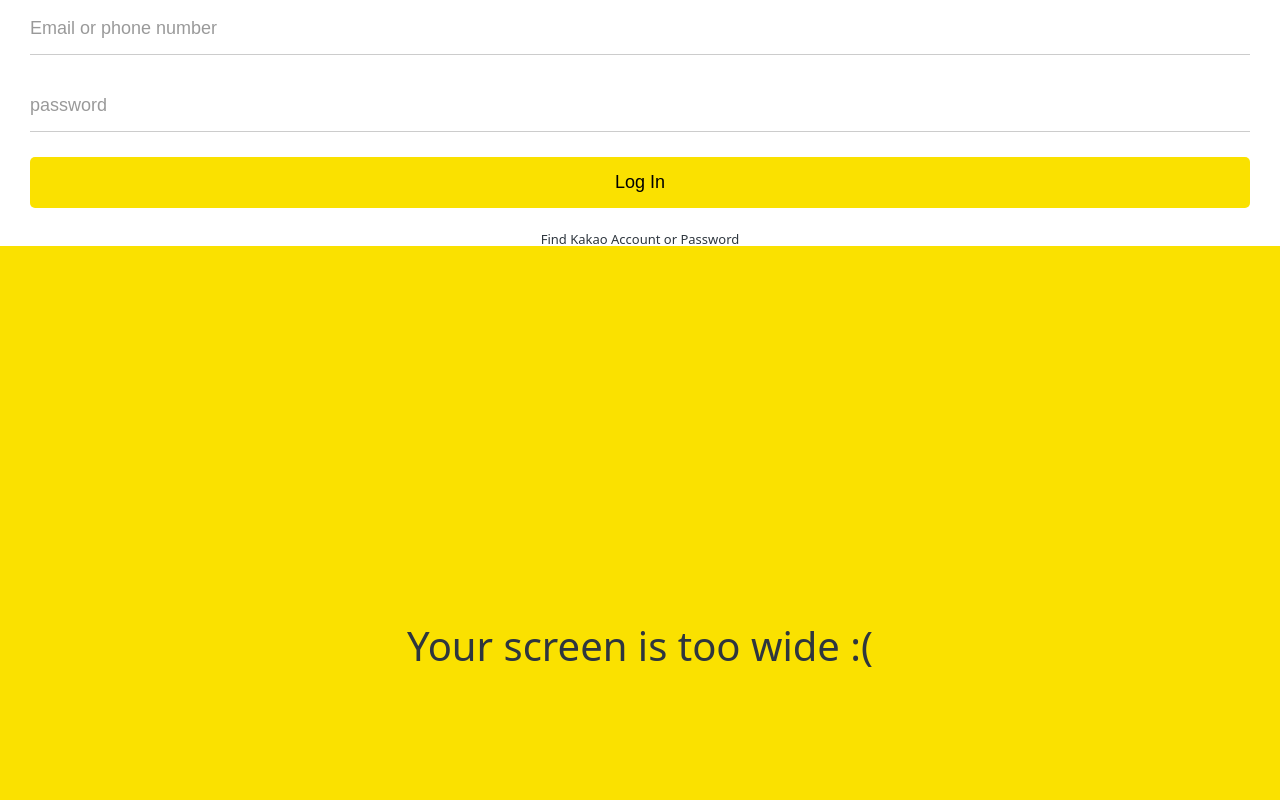
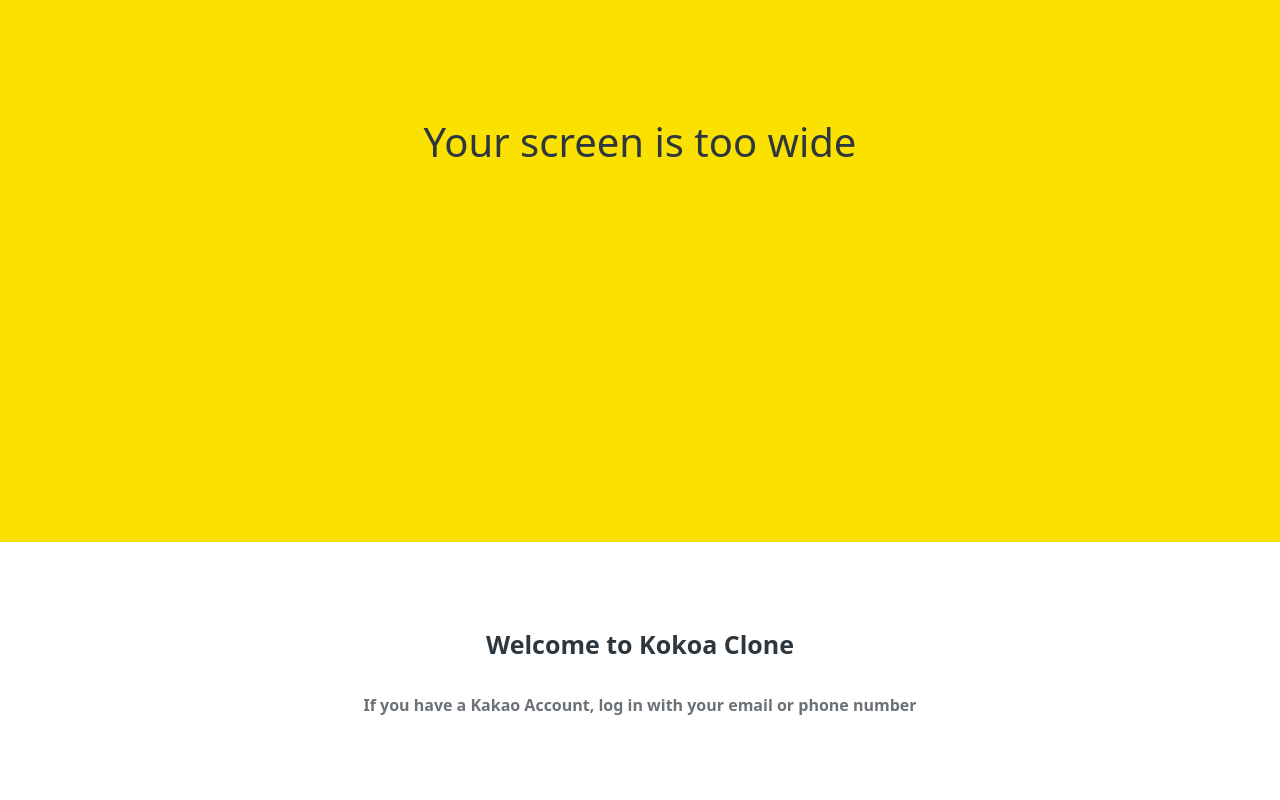
Before and after one commit to XCFQ909/kokoa-clone-2023, a plain HTML site: page index.html in a window 1280 px wide. Shown: the part 258-1058 px from the top of the page. Drawn offline with Linux system fonts and the light colour scheme.

Commit message:
why doesn't it work

```diff
--- a/css/styles.css
+++ b/css/styles.css
@@ -26,7 +26,7 @@ body {
     padding: 0px var(--horizontal-space);
 }
 
-#media-query {
+#original-name {
     z-index: 5;
     width: 100vw;
     height: 100vh;
@@ -37,7 +37,7 @@ body {
     align-items: center;
 }
 @media screen and (max-width: 560px) {
-    #media-query {
+    #original-name {
         background-color: rgba(0, 0, 0, 0);
         width: 0px;
         height: 0px;
--- a/index.html
+++ b/index.html
@@ -8,6 +8,11 @@
     <link href="css/styles.css" rel="stylesheet" />
 </head>
 <body>
+    <div id="original-name">
+        <span>Your screen is too wide</span>
+    </div>
+
+
     <div class="status-bar">
         <div class="status-bar__column">
             <span>No Service</span>
@@ -35,9 +40,7 @@
         <a href="#">Find Kakao Account or Password</a>
     </form>
 
-    <div id="media-query">
-        <span>Your screen is too wide :(</span>
-    </div>
+
 
     <script
         src="https://kit.fontawesome.com/12d457089a.js"
```
